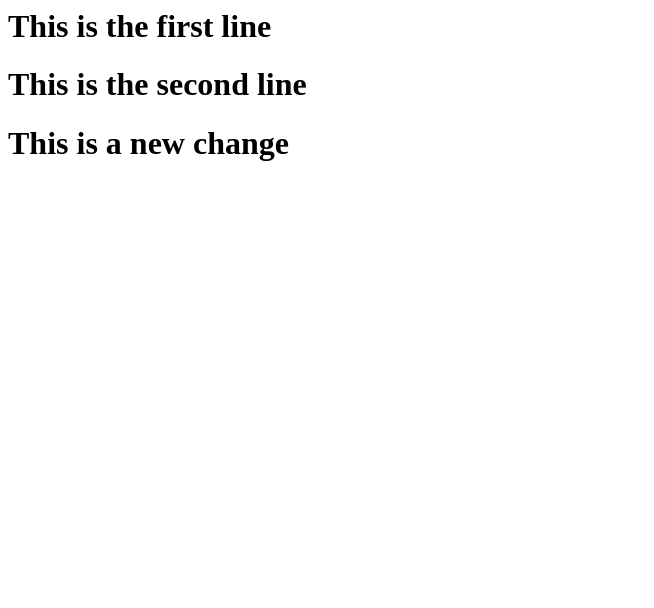
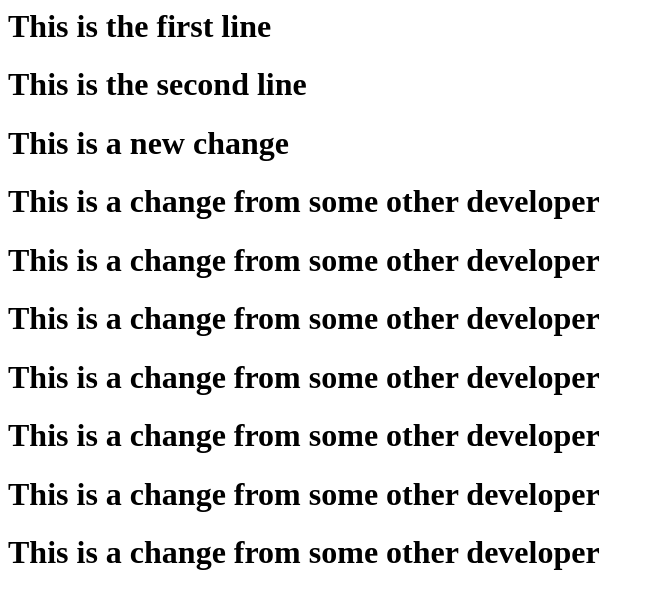
Before and after one commit to cloudtechiez191/intellipaat_demo_repo, a plain HTML site: page index.html in a window 1280 px wide. Shown: the whole page, without its empty margins (0-654 px from the left). Drawn offline with Linux system fonts and the light colour scheme.

Commit message:
Update index.html

```diff
--- a/index.html
+++ b/index.html
@@ -1,3 +1,9 @@
 <h1>This is the first line</h1>
 <h1>This is the second line</h1>
 <h1>This is a new change</h1>
+<h1>This is a change from some other developer</h1>
+<h1>This is a change from some other developer</h1><h1>This is a change from some other developer</h1>
+<h1>This is a change from some other developer</h1>
+<h1>This is a change from some other developer</h1>
+<h1>This is a change from some other developer</h1>
+<h1>This is a change from some other developer</h1>
```
